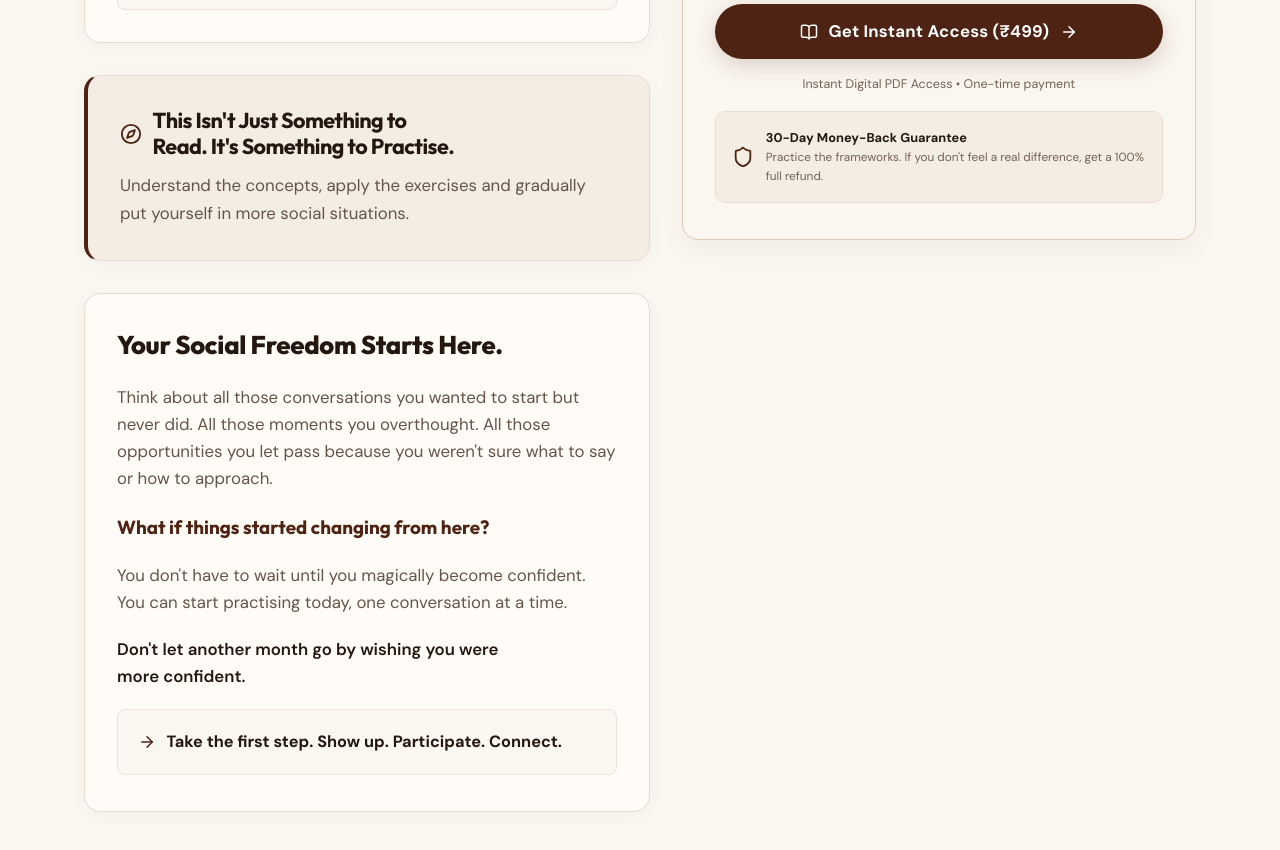
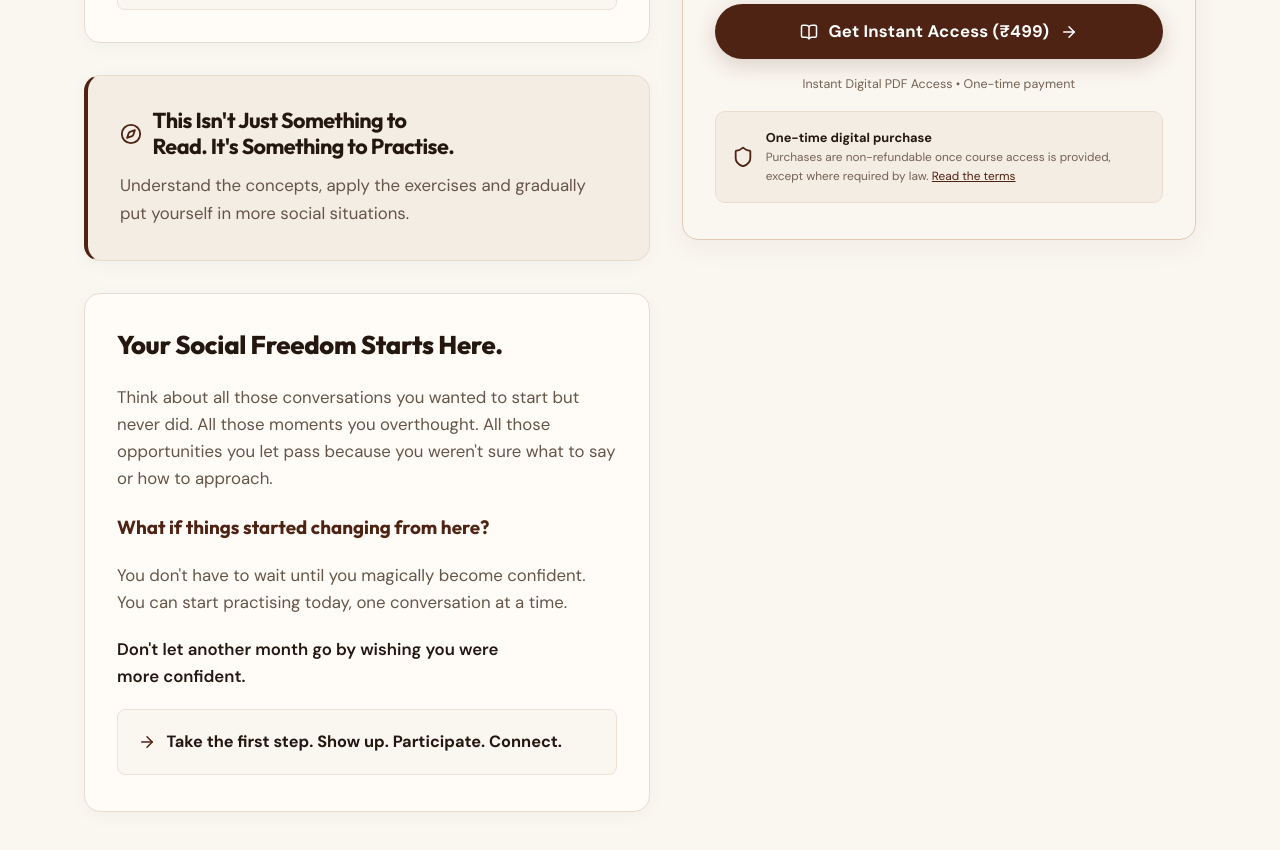
Before and after one commit to piyushduebycse/menticoooooo, a React (Vite) app: page /purchase in a window 1280 px wide. Shown: the part 1000-1850 px from the top of the page. Built offline with nearby package versions, Linux system fonts and the light colour scheme; no server answers.

Commit message:
Align checkout refund wording with the published terms

```diff
--- a/src/pages/Product.jsx
+++ b/src/pages/Product.jsx
@@ -1,5 +1,5 @@
 import React, { useState, useEffect } from 'react';
-import { useNavigate, useSearchParams } from 'react-router-dom';
+import { useNavigate, useSearchParams, Link } from 'react-router-dom';
 import {
   CheckCircle2,
   Lock,
@@ -879,9 +879,9 @@ export default function Product() {
               >
                 <Shield size={22} color="var(--red-primary)" style={{ flexShrink: 0 }} />
                 <div>
-                  <div style={{ fontWeight: 700, color: 'var(--text-main)' }}>30-Day Money-Back Guarantee</div>
+                  <div style={{ fontWeight: 700, color: 'var(--text-main)' }}>One-time digital purchase</div>
                   <div style={{ color: 'var(--text-muted)', fontSize: '0.74rem' }}>
-                    Practice the frameworks. If you don't feel a real difference, get a 100% full refund.
+                    Purchases are non-refundable once course access is provided, except where required by law.{' '}<Link to="/terms" style={{ textDecoration: 'underline', color: 'var(--red-primary)' }}>Read the terms</Link>
                   </div>
                 </div>
               </div>
```
